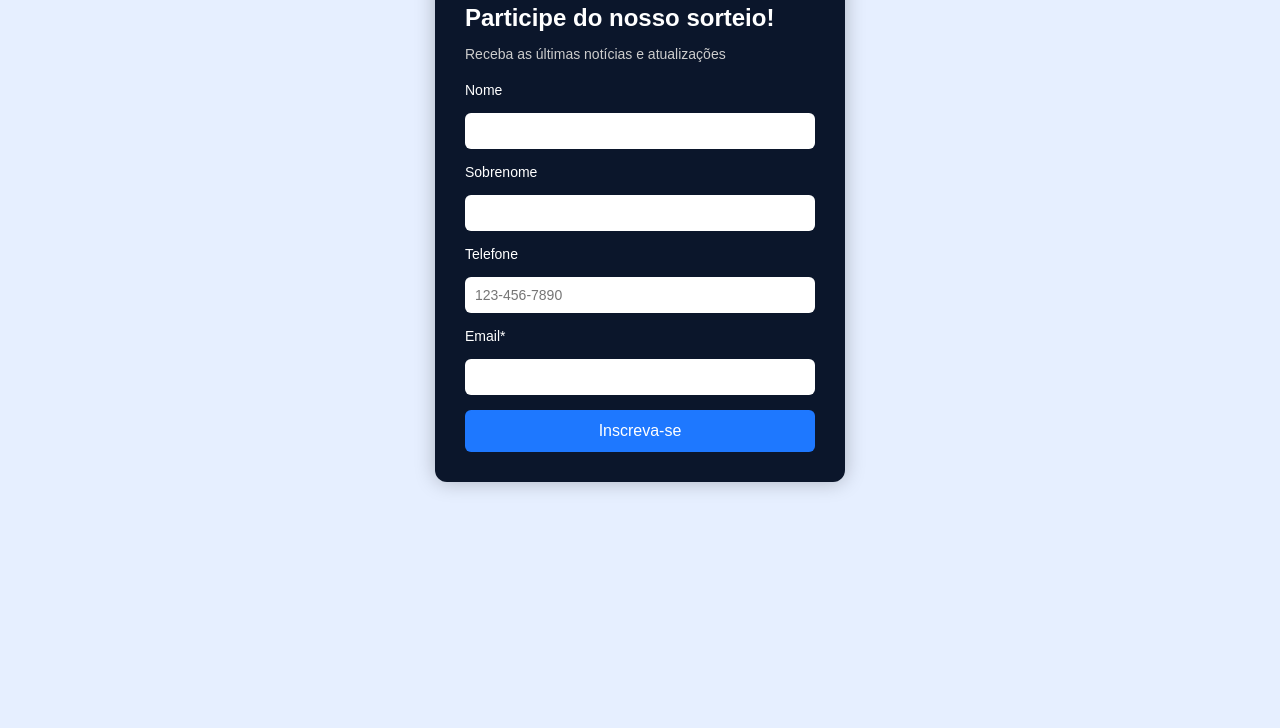
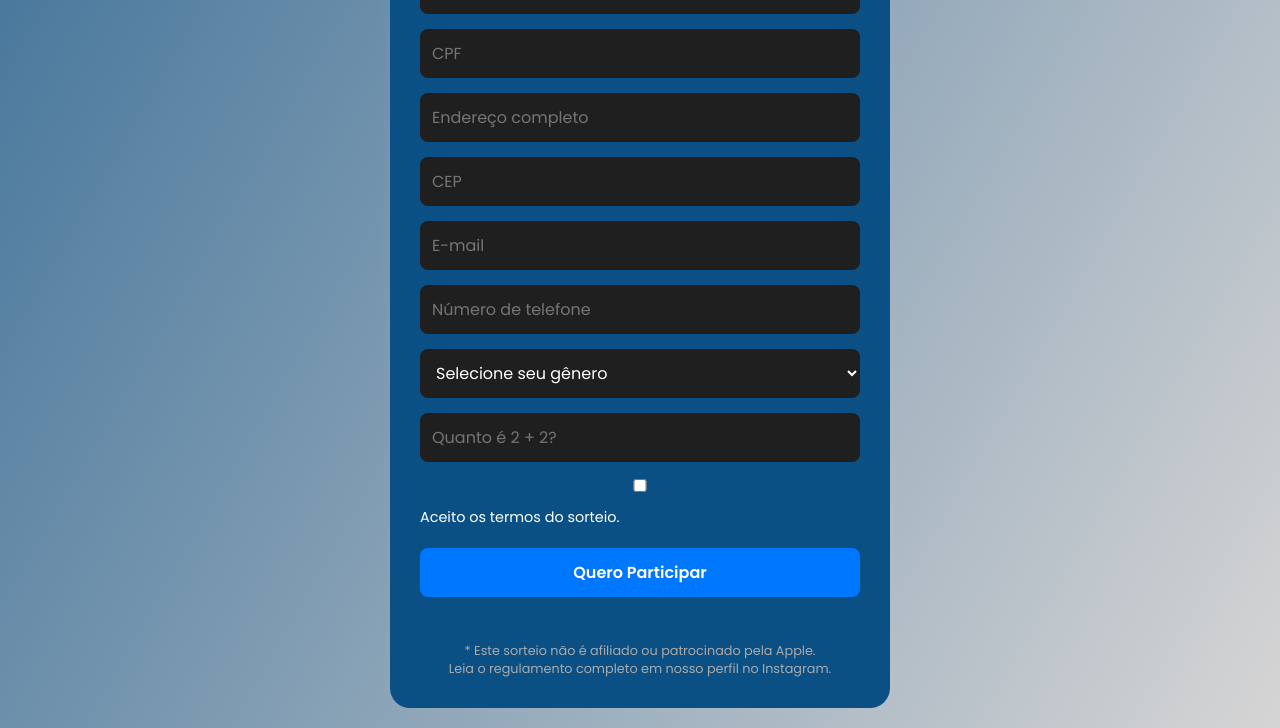
Before and after one commit to laraharca/Sorteio, a plain HTML site: page index.html in a window 1280 px wide. Shown: the part 209-937 px from the top of the page. Before the commit the page ends 800 px from the top, so only its background shows below. Drawn offline with Linux system fonts and the light colour scheme; files that its build step writes are made by us from their sources.

Commit message:
Update index.html

```diff
--- a/index.html
+++ b/index.html
@@ -1,39 +1,149 @@
 <!DOCTYPE html>
 <html lang="pt-BR">
 <head>
-  <meta charset="UTF-8">
-  <meta name="viewport" content="width=device-width, initial-scale=1.0">
-  <title>Formulário de Inscrição</title>
-  <link rel="stylesheet" href="style.css">
+  <meta charset="UTF-8" />
+  <meta name="viewport" content="width=device-width, initial-scale=1.0"/>
+  <title>Sorteio iPhone 15</title>
+  <link href="https://fonts.googleapis.com/css2?family=Poppins:wght@400;600&display=swap" rel="stylesheet">
+  <style>
+    * {
+      box-sizing: border-box;
+      margin: 0;
+      padding: 0;
+      font-family: 'Poppins', sans-serif;
+    }
+    body {
+      background: linear-gradient(120deg, #407299, #d6d5d5);
+      color: white;
+      padding: 20px;
+    }
+    .container {
+      max-width: 500px;
+      margin: auto;
+      text-align: center;
+      background: #0b5085;
+      border-radius: 20px;
+      padding: 30px;
+      box-shadow: 0 0 15px rgba(255, 255, 255, 0.05);
+    }
+    h1 {
+      font-size: 2em;
+      margin-bottom: 10px;
+    }
+    form input, form select, form button {
+      width: 100%;
+      padding: 12px;
+      margin-bottom: 15px;
+      border: none;
+      border-radius: 8px;
+      font-size: 1em;
+    }
+    input, select {
+      background: #1f1f1f;
+      color: white;
+    }
+    button {
+      background-color: #0077ff;
+      color: white;
+      font-weight: bold;
+      cursor: pointer;
+      transition: background 0.3s ease;
+    }
+    button:hover {
+      background-color: #005ec4;
+    }
+    .checkbox-container {
+      font-size: 0.9em;
+      text-align: left;
+      margin-bottom: 20px;
+    }
+    .footer {
+      font-size: 0.8em;
+      margin-top: 30px;
+      color: #aaa;
+    }
+  </style>
 </head>
 <body>
-  <div class="form-container">
-    <div class="header">
-<div class="logo">
-  <img src="logo.png" alt="Logo da Âncora" />
-</div>
-
-    </div>
-    <h2>Participe do nosso sorteio!</h2>
-    <p>Receba as últimas notícias e atualizações</p>
+  <div class="container">
+    <h1>🎉 Sorteio de um Iphone 15</h1>
 
     <form id="signup-form">
-      <label for="nome">Nome</label>
-      <input type="text" id="nome" name="nome" required>
+      <input type="text" id="nome" placeholder="Nome completo" required>
+      <input type="date" id="dataNascimento" required>
+      <input type="text" id="cpf" placeholder="CPF" required>
+      <input type="text" id="endereco" placeholder="Endereço completo" required>
+      <input type="text" id="cep" placeholder="CEP" required>
+      <input type="email" id="email" placeholder="E-mail" required>
+      <input type="text" id="telefone" placeholder="Número de telefone" required>
 
-      <label for="sobrenome">Sobrenome</label>
-      <input type="text" id="sobrenome" name="sobrenome" required>
+      <select id="genero" required>
+        <option value="">Selecione seu gênero</option>
+        <option value="Masculino">Masculino</option>
+        <option value="Feminino">Feminino</option>
+        <option value="Outro">Outro</option>
+      </select>
 
-      <label for="telefone">Telefone</label>
-      <input type="tel" id="telefone" name="telefone" placeholder="123-456-7890" required>
+      <input type="text" id="captcha" placeholder="Quanto é 2 + 2?" required>
 
-      <label for="email">Email*</label>
-      <input type="email" id="email" name="email" required>
+      <div class="checkbox-container">
+        <label><input type="checkbox" required> Aceito os termos do sorteio.</label>
+      </div>
 
-      <button type="submit">Inscreva-se</button>
+      <button type="submit">Quero Participar</button>
     </form>
+
+    <div class="footer">
+      <p>* Este sorteio não é afiliado ou patrocinado pela Apple.</p>
+      <p>Leia o regulamento completo em nosso perfil no Instagram.</p>
+    </div>
   </div>
 
-  <script src="script.js"></script>
+  <script>
+    document.getElementById("signup-form").addEventListener("submit", async function(e) {
+      e.preventDefault();
+
+      const nome = document.getElementById("nome").value;
+      const dataNascimento = document.getElementById("dataNascimento").value;
+      const cpf = document.getElementById("cpf").value;
+      const endereco = document.getElementById("endereco").value;
+      const cep = document.getElementById("cep").value;
+      const email = document.getElementById("email").value;
+      const telefone = document.getElementById("telefone").value;
+      const genero = document.getElementById("genero").value;
+      const captcha = document.getElementById("captcha").value;
+
+      if (captcha.trim() !== "4") {
+        alert("Captcha incorreto. Por favor, responda corretamente.");
+        return;
+      }
+
+      const data = {
+        nome,
+        dataNascimento,
+        cpf,
+        endereco,
+        cep,
+        email,
+        telefone,
+        genero
+      };
+
+      try {
+        const response = await fetch("http://localhost:3000/api/leads", {
+          method: "POST",
+          headers: { "Content-Type": "application/json" },
+          body: JSON.stringify(data)
+        });
+
+        const result = await response.json();
+        alert(result.message || "Participação registrada com sucesso!");
+        document.getElementById("signup-form").reset();
+      } catch (error) {
+        console.error("Erro ao enviar:", error);
+        alert("Houve um erro ao enviar seus dados. Tente novamente.");
+      }
+    });
+  </script>
 </body>
 </html>
```
